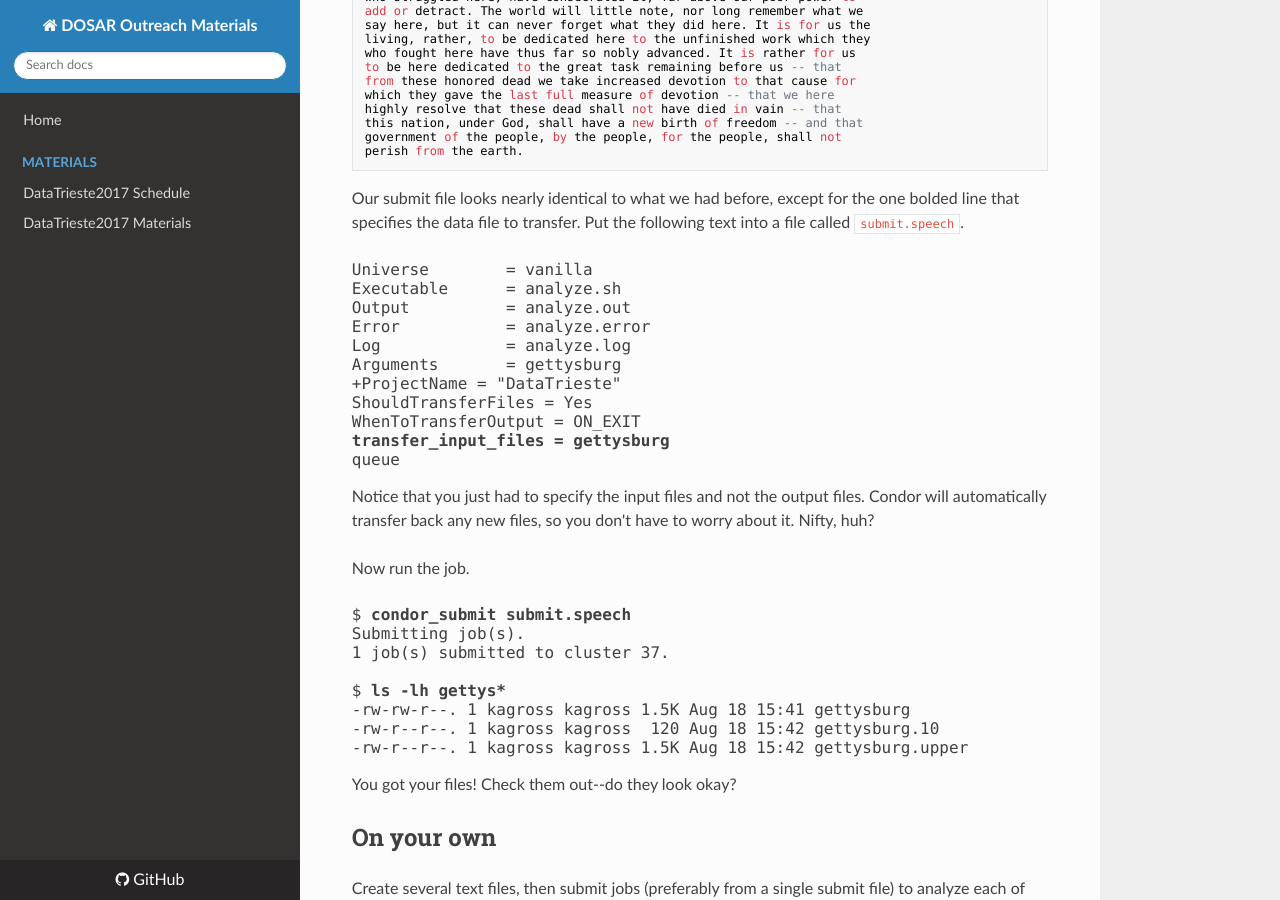
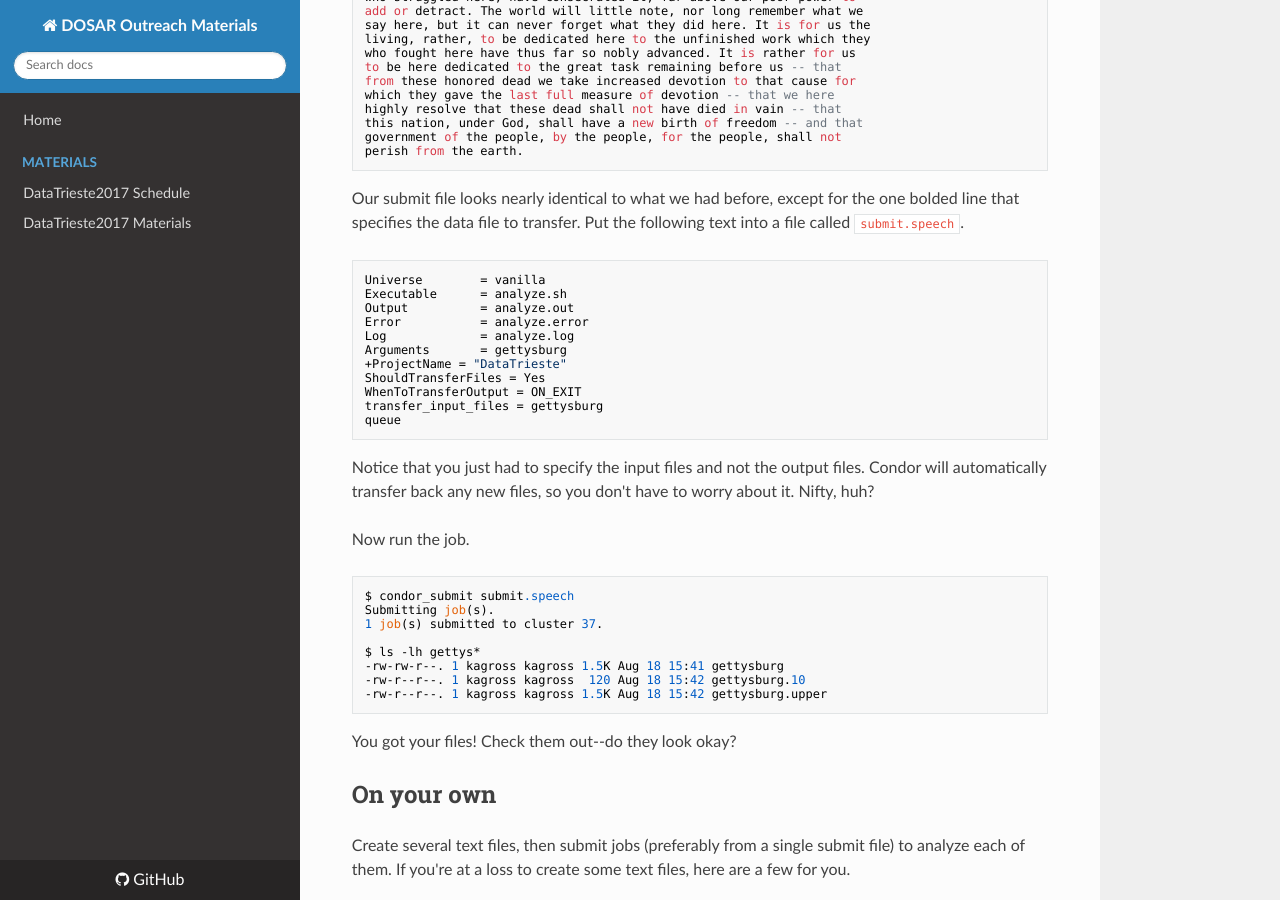
Before and after one commit to opensciencegrid/dosar, an MkDocs documentation site: the page built from docs/Materials/07-WorkingwithFiles.md, in a window 1280 px wide and 900 px high, scrolled down 1013 px. Built offline with MkDocs 1.6.1, drawn with Linux system fonts in a browser that asks for light colours; nearby versions of some CDN libraries; old or Windows-style settings are respelled for this version of MkDocs.

Commit message:
Update 07-WorkingwithFiles.md

````diff
--- a/docs/Materials/07-WorkingwithFiles.md
+++ b/docs/Materials/07-WorkingwithFiles.md
@@ -58,7 +58,7 @@ perish from the earth.
 
 Our submit file looks nearly identical to what we had before, except for the one bolded line that specifies the data file to transfer.  Put the following text into a file called `submit.speech`.
 
-<pre>
+```
 Universe        = vanilla
 Executable      = analyze.sh
 Output          = analyze.out
@@ -68,24 +68,24 @@ Arguments       = gettysburg
 +ProjectName = "DataTrieste"
 ShouldTransferFiles = Yes
 WhenToTransferOutput = ON_EXIT
-<b>transfer_input_files = gettysburg</b>
+transfer_input_files = gettysburg
 queue
-</pre>
+```
 
 Notice that you just had to specify the input files and not the output files. Condor will automatically transfer back any new files, so you don't have to worry about it. Nifty, huh?
 
 Now run the job.
 
-<pre>
-$ <b>condor_submit submit.speech</b>
+```
+$ condor_submit submit.speech
 Submitting job(s).
 1 job(s) submitted to cluster 37.
 
-$ <b>ls -lh gettys*</b>
+$ ls -lh gettys*
 -rw-rw-r--. 1 kagross kagross 1.5K Aug 18 15:41 gettysburg
 -rw-r--r--. 1 kagross kagross  120 Aug 18 15:42 gettysburg.10
 -rw-r--r--. 1 kagross kagross 1.5K Aug 18 15:42 gettysburg.upper
-</pre>
+```
 
 You got your files! Check them out--do they look okay?
 
````
